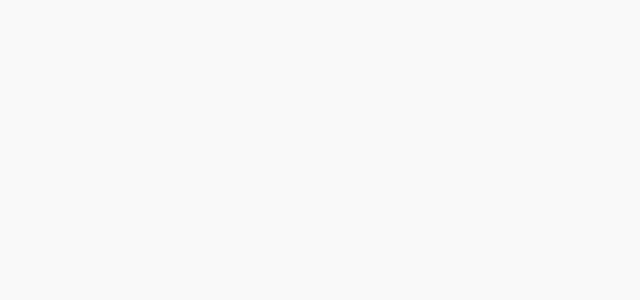
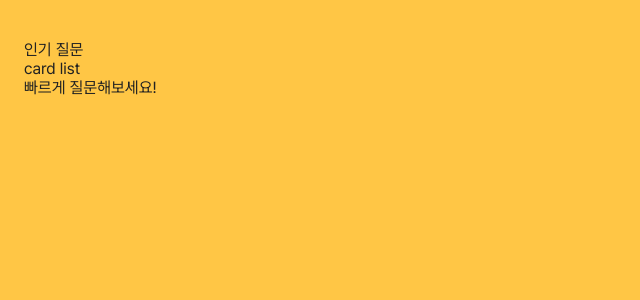
Before and after one commit to Important-is-Great-Youths/QuickQuestion, a Next.js app: page / in a window 1280 px wide. Shown: the top 300 px of the page, without its empty margins (0-640 px from the left). Built offline with nearby package versions, Linux system fonts and the light colour scheme.

Commit message:
layout 구현 (#25)
* design: layout 스타일 적용

* design: main 페이지 초기 디자인 설정

* design: questionlist 페이지 초기 디자인 설정

```diff
--- /dev/null
+++ b/src/app/layout.module.scss
@@ -0,0 +1,17 @@
+.container {
+  min-height: 100vh;
+  background-color: $primary;
+}
+
+.main {
+  max-width: 1280px;
+  margin: 0 auto;
+  padding: 40px 24px;
+
+  @include responsive(T) {
+    padding: 32px 24px;
+  }
+  @include responsive(M) {
+    padding: 24px 16px;
+  }
+}
--- a/src/app/layout.tsx
+++ b/src/app/layout.tsx
@@ -1,7 +1,11 @@
 import type { Metadata } from 'next'
 import localFont from 'next/font/local'
 import { ThemeProvider as NextThemeProvider } from 'next-themes'
+import classNames from 'classnames/bind'
 import '@/styles/base/common.scss'
+import styles from './layout.module.scss'
+
+const cx = classNames.bind(styles)
 
 export const pretendard = localFont({
   src: './fonts/PretendardVariable.woff2'
@@ -21,7 +25,9 @@ export default function RootLayout({
     <html lang="ko" suppressHydrationWarning>
       <body className={pretendard.className}>
         <NextThemeProvider themes={['sunny', 'rainy', 'snowy']}>
-          {children}
+          <div className={cx('container')}>
+            <main className={cx('main')}>{children}</main>
+          </div>
         </NextThemeProvider>
       </body>
     </html>
--- a/src/app/page.module.scss
+++ b/src/app/page.module.scss
@@ -1 +1,4 @@
-// 스타일
+.container {
+  display: flex;
+  flex-direction: column;
+}
--- a/src/app/page.tsx
+++ b/src/app/page.tsx
@@ -9,5 +9,17 @@ const cx = classNames.bind(styles)
 export default function Home() {
   const { theme, setTheme } = useTheme()
 
-  return <main className={styles.main}></main>
+  return (
+    <div className={styles.main}>
+      <div className={cx('container')}>
+        <div className={cx('curation-card-list')}>
+          <p>인기 질문</p>
+          <div>card list</div>
+        </div>
+        <div>
+          <p>빠르게 질문해보세요!</p>
+        </div>
+      </div>
+    </div>
+  )
 }
--- /dev/null
+++ b/src/app/questionlist/questionlist.module.scss
@@ -0,0 +1 @@
+// 스타일
```
Also changed, not shown: src/app/questionlist/page.tsx (added, +10 -0 lines).
